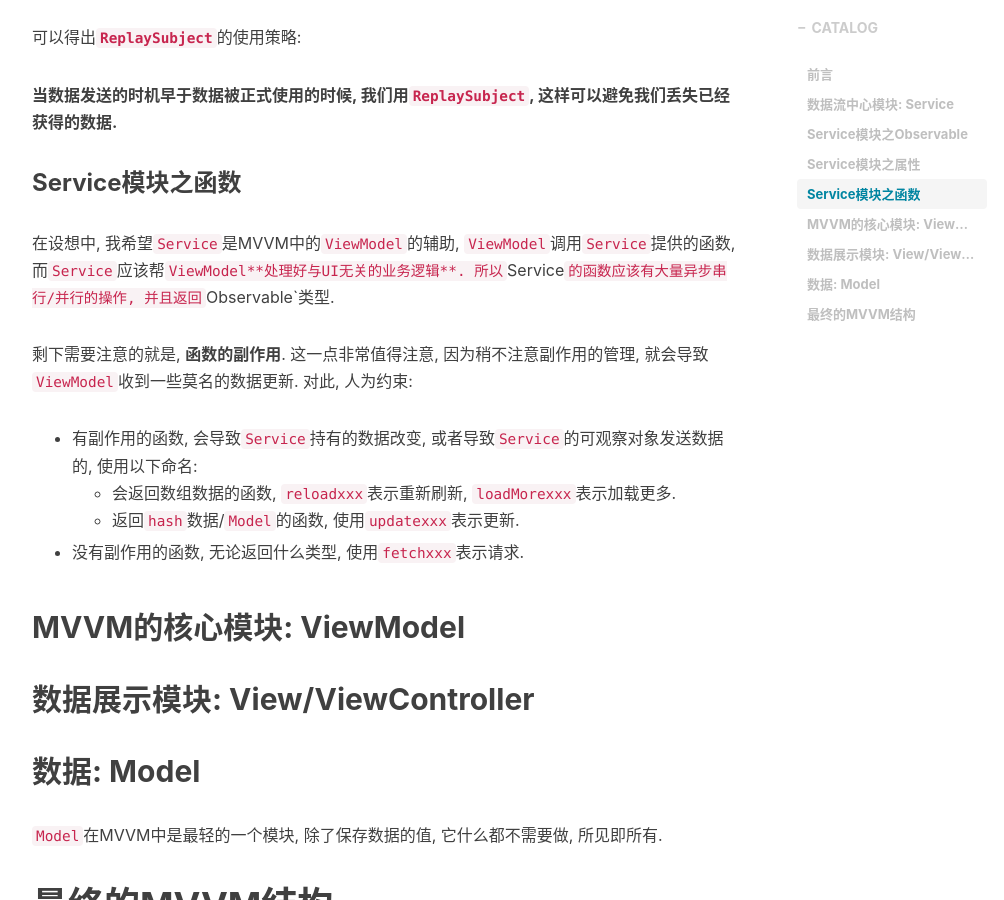
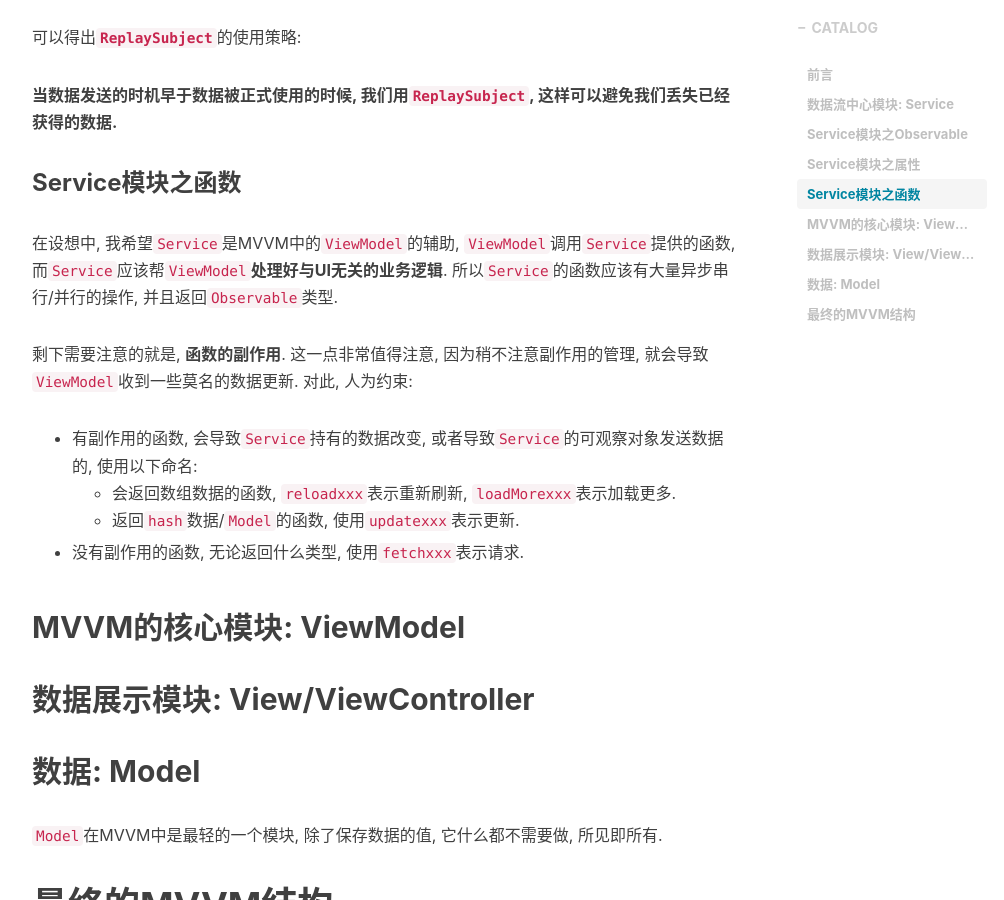
Before and after one commit to p36348/p36348.github.io, a Jekyll site: the page built from _posts/2018-12-04-rxswift-in-mvvm.md, in a window 1280 px wide and 900 px high, scrolled down 2447 px. Shown: the whole window, without its empty margins (233-1237 px from the left). Built offline with Jekyll 4.4.1, drawn with Linux system fonts in a browser that asks for light colours; nearby versions of some CDN libraries; comment, search, counter and statistics services are not loaded.

Commit message:
no message

```diff
--- a/_posts/2018-12-04-rxswift-in-mvvm.md
+++ b/_posts/2018-12-04-rxswift-in-mvvm.md
@@ -88,7 +88,7 @@ public class ReplaySubject<Element>
 
 ### Service模块之函数
 
-在设想中, 我希望`Service`是MVVM中的`ViewModel`的辅助, `ViewModel`调用`Service`提供的函数, 而`Service`应该帮`ViewModel**处理好与UI无关的业务逻辑**. 所以`Service`的函数应该有大量异步串行/并行的操作, 并且返回`Observable`类型.
+在设想中, 我希望`Service`是MVVM中的`ViewModel`的辅助, `ViewModel`调用`Service`提供的函数, 而`Service`应该帮`ViewModel`**处理好与UI无关的业务逻辑**. 所以`Service`的函数应该有大量异步串行/并行的操作, 并且返回`Observable`类型.
 
 剩下需要注意的就是, **函数的副作用**. 这一点非常值得注意, 因为稍不注意副作用的管理, 就会导致`ViewModel`收到一些莫名的数据更新. 对此, 人为约束:
 
```
